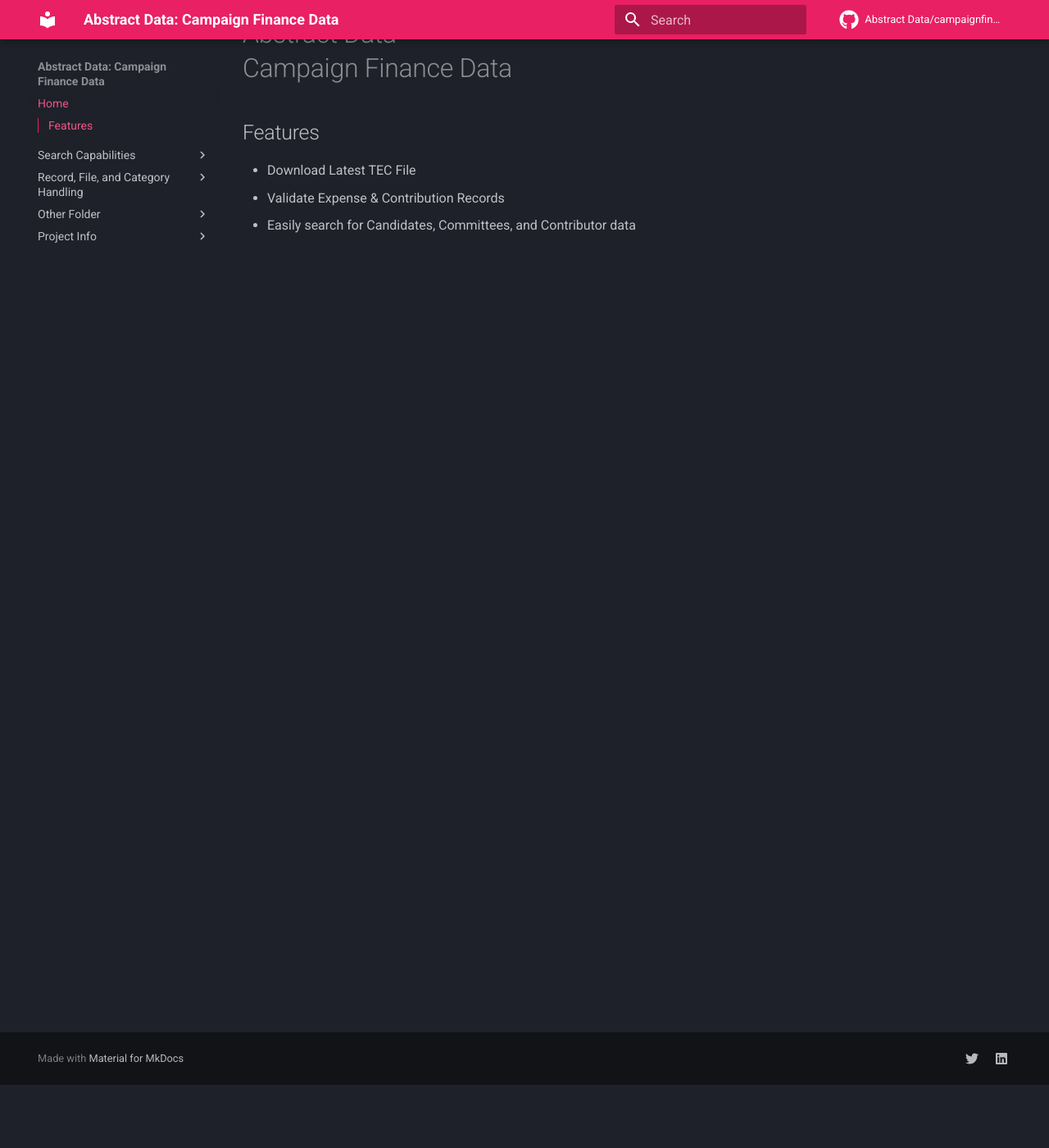
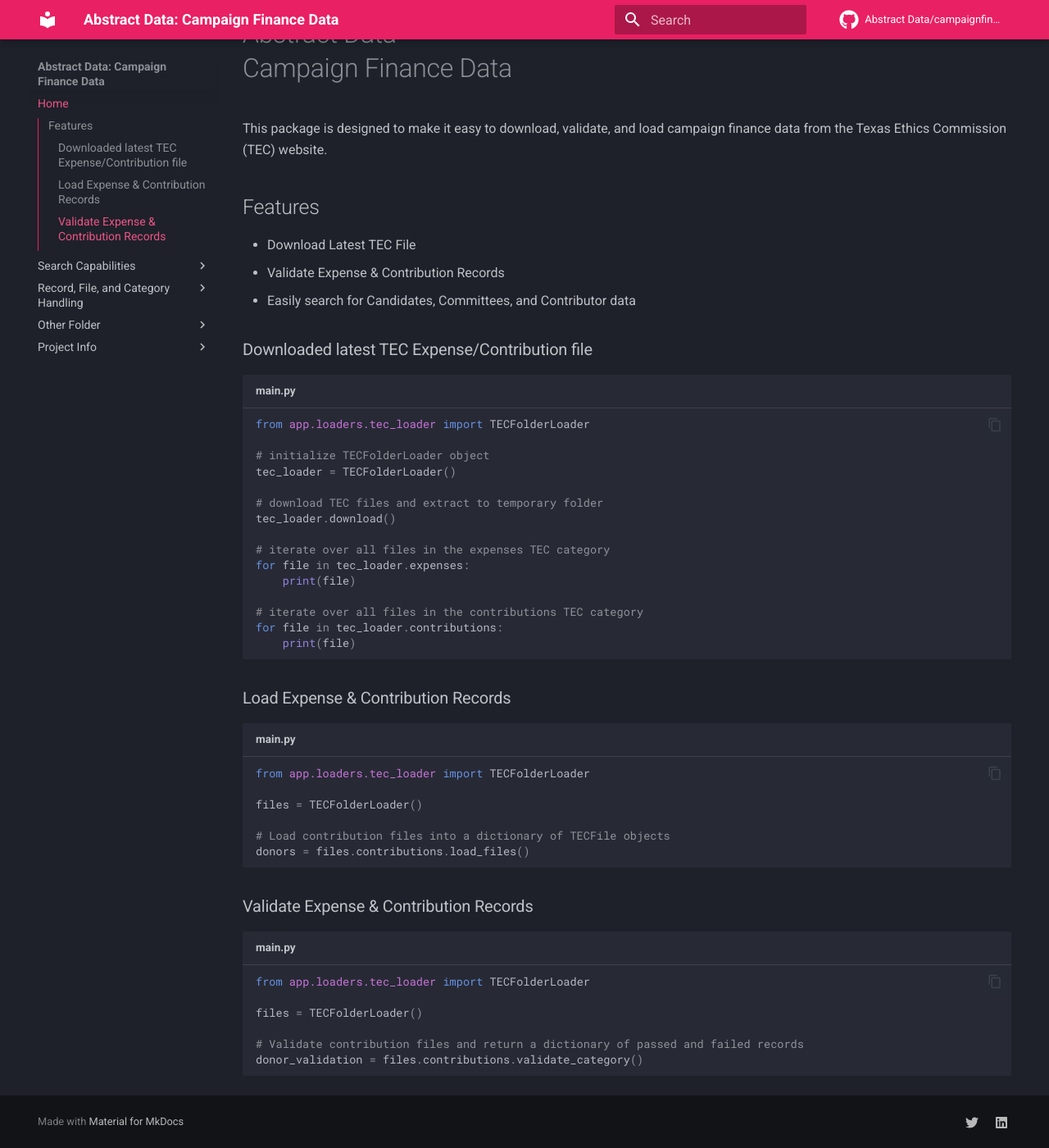
Before and after one commit to Abstract-Data/state-voterfiles, an MkDocs documentation site: the page built from docs/index.md, in a window 1280 px wide and 1400 px high, scrolled down 77 px. Shown: the whole window at 82% size. Built offline with MkDocs 1.6.1 and Material for MkDocs 9.7.7, drawn with Linux system fonts in a browser that asks for light colours; comment, search, counter and statistics services are not loaded.

````diff
--- a/docs/index.md
+++ b/docs/index.md
@@ -1,7 +1,49 @@
 # Abstract Data <br> Campaign Finance Data
+
+This package is designed to make it easy to download, validate, and load campaign finance data from the Texas Ethics Commission (TEC) website.
 
 ## Features
 
 * Download Latest TEC File
 * Validate Expense & Contribution Records
 * Easily search for Candidates, Committees, and Contributor data
+
+### Downloaded latest TEC Expense/Contribution file
+
+```py title="main.py"
+from app.loaders.tec_loader import TECFolderLoader
+
+# initialize TECFolderLoader object
+tec_loader = TECFolderLoader()
+
+# download TEC files and extract to temporary folder
+tec_loader.download()
+
+# iterate over all files in the expenses TEC category
+for file in tec_loader.expenses:
+    print(file)
+
+# iterate over all files in the contributions TEC category
+for file in tec_loader.contributions:
+    print(file)
+```
+
+### Load Expense & Contribution Records
+```py title="main.py"
+from app.loaders.tec_loader import TECFolderLoader
+
+files = TECFolderLoader()
+
+# Load contribution files into a dictionary of TECFile objects
+donors = files.contributions.load_files()
+```
+
+### Validate Expense & Contribution Records
+```py title="main.py"
+from app.loaders.tec_loader import TECFolderLoader
+
+files = TECFolderLoader()
+
+# Validate contribution files and return a dictionary of passed and failed records
+donor_validation = files.contributions.validate_category()
+```
````
